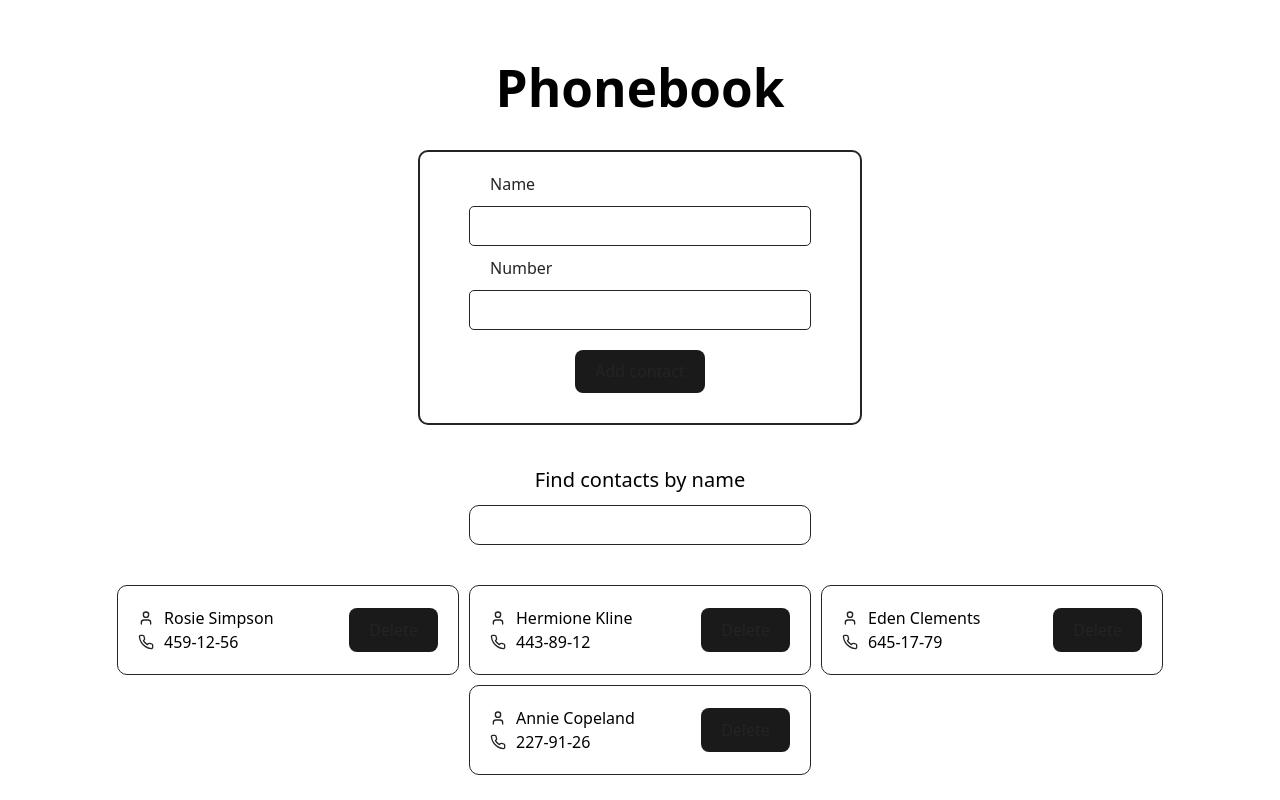
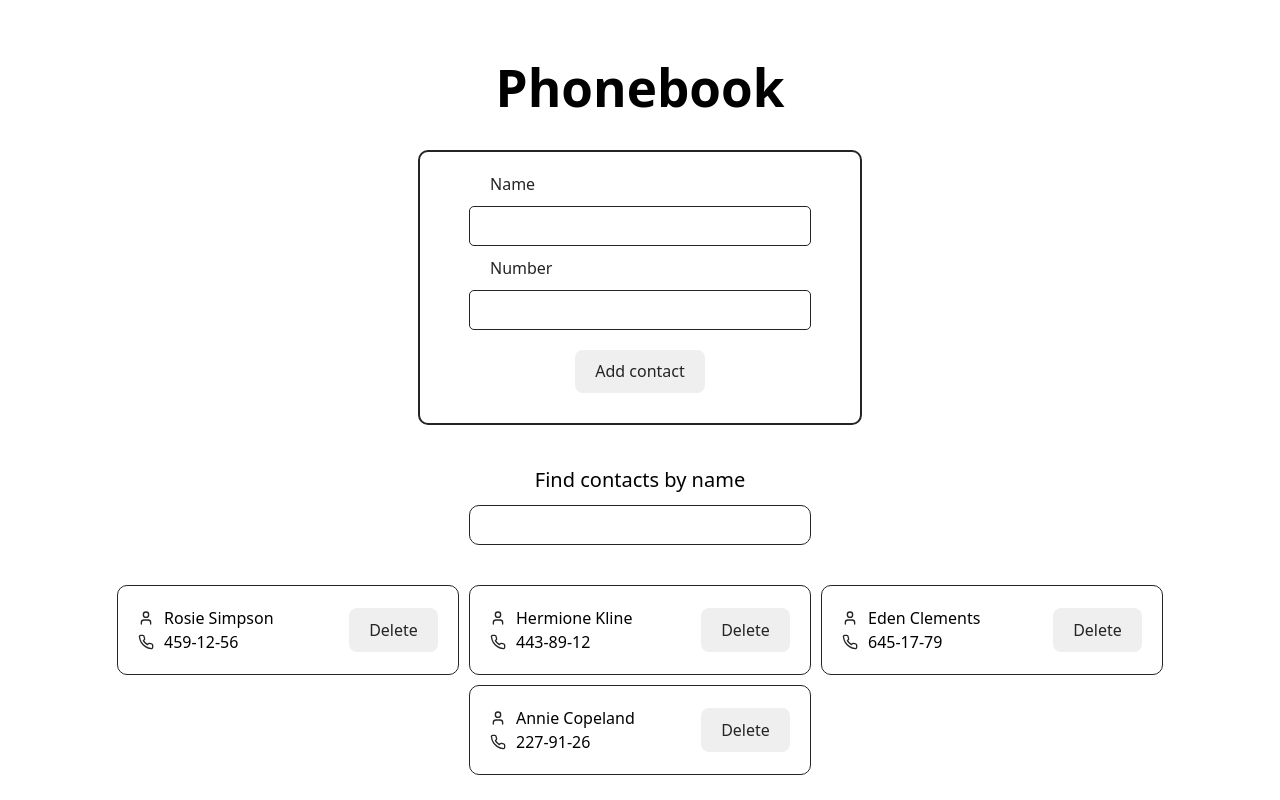
Before and after one commit to ihorborys/goit-neo-react-hw-module3, a React (Vite) app: page / in a window 1280 px wide. Built offline with nearby package versions, Linux system fonts and the light colour scheme.

Commit message:
Edited bg-color, color

```diff
--- a/src/index.css
+++ b/src/index.css
@@ -44,7 +44,7 @@ button {
     font-size: 1em;
     font-weight: 500;
     font-family: inherit;
-    background-color: #1a1a1a;
+    /*background-color: #1a1a1a;*/
     cursor: pointer;
     transition: border-color 0.25s;
 }
```
